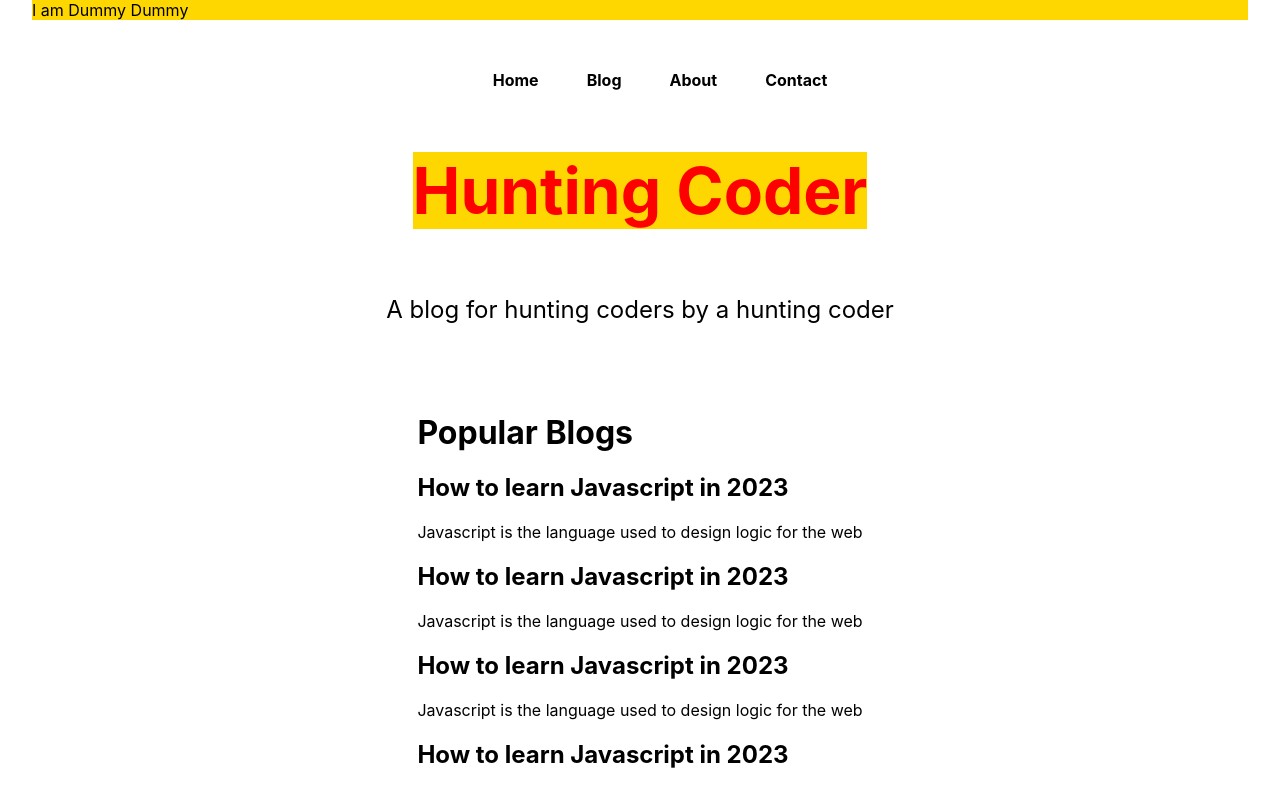
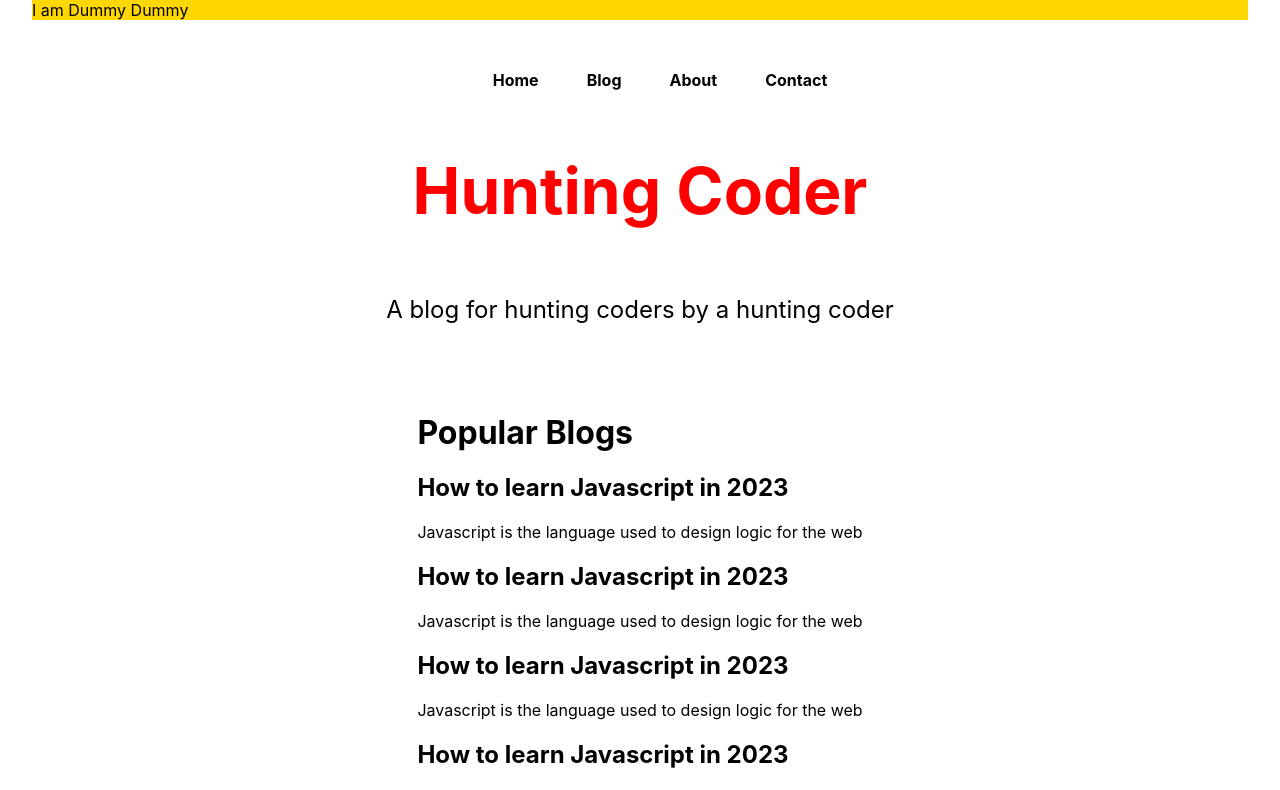
Before and after one commit to ManjiCoder/Huting-Coder, a Next.js app: page / in a window 1280 px wide. Shown: the top 790 px of the page. Built offline with nearby package versions, Linux system fonts and the light colour scheme.

Commit message:
Tutorial #12 ✔ Styled jsx in Next.js - Interesting

```diff
--- a/pages/index.js
+++ b/pages/index.js
@@ -78,7 +78,7 @@ export default function Home() {
       <main className={styles.main}>
         {/* <h1 className={`${styles.title} mySpan`}>Hunting Coder</h1> */}
         <h1 className={styles.title}>
-          <span className="mySpan dummy">Hunting Coder</span>
+          <span className="mySpan">Hunting Coder</span>
         </h1>
 
         <p className={styles.description}>
```
